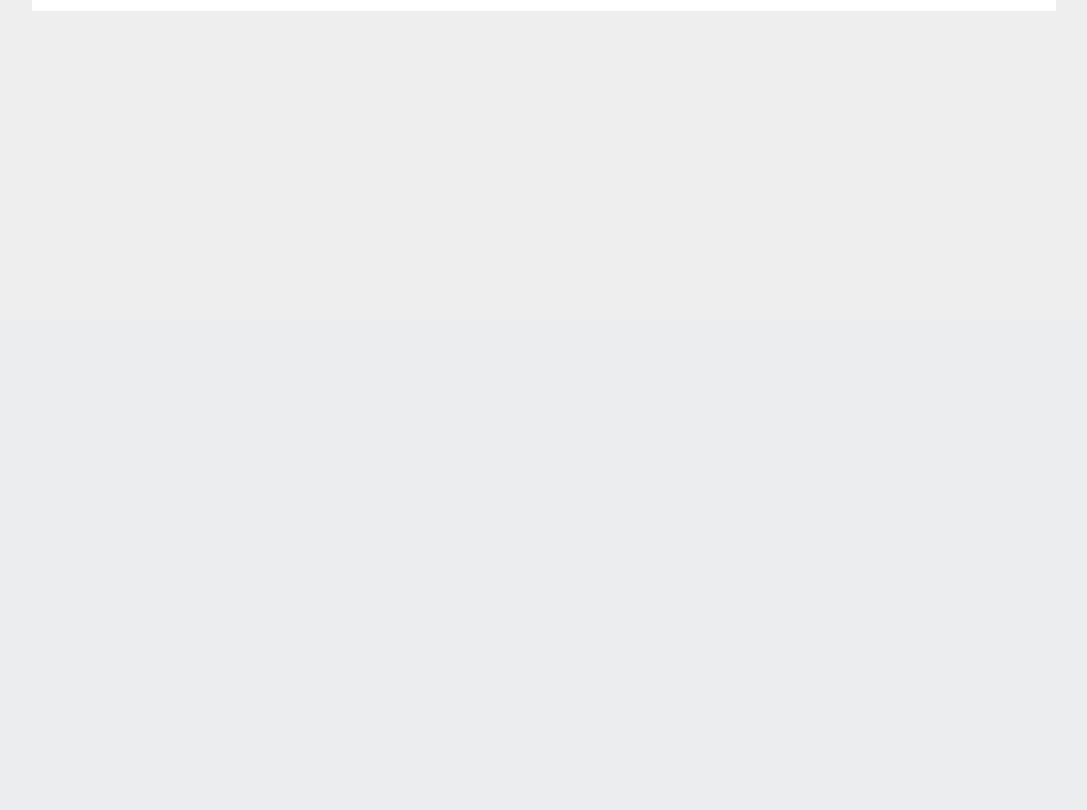
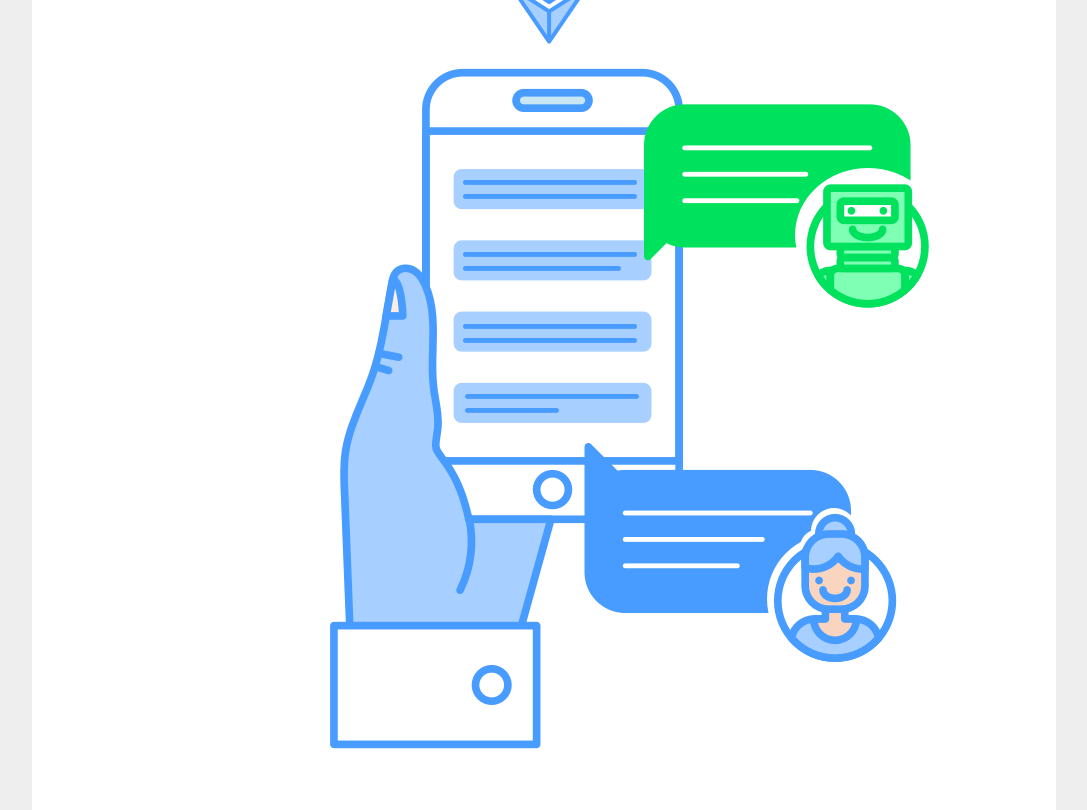
Before and after one commit to crowd-tools/CrowdClick, a Django app: page /sign_in in a window 1280 px wide. Shown: the part 479-1289 px from the top of the page, without its empty margins (96-1183 px from the left). Before the commit the page ends 490 px from the top, so only its background shows below. Run offline with Django 3.2, Linux system fonts and the light colour scheme; some libraries are stand-ins or nearby versions.

Commit message:
Rename landing_page jpeg to png

```diff
--- a/ad_source/templates/home/index.html
+++ b/ad_source/templates/home/index.html
@@ -24,7 +24,7 @@
             </div>
         </div>
         <div class="col">
-            <img src="{% static "img/landing_image.jpeg" %}" alt="Landing image">
+            <img src="{% static "img/landing_image.png" %}" alt="Landing image" style="max-width: 100%">
         </div>
     </div>
 </div>
--- a/ad_source/templates/home/signin.html
+++ b/ad_source/templates/home/signin.html
@@ -48,7 +48,7 @@
                 </div>
             </div>
             <div class="col">
-                <img src="{% static "img/landing_image.jpeg" %}" alt="Landing image">
+                <img src="{% static "img/landing_image.png" %}" alt="Landing image">
             </div>
         </div>
     </div>
```
Also changed, not shown: ad_source/static/img/landing_image.png (renamed from ad_source/static/img/landing_image.jpeg.png).
